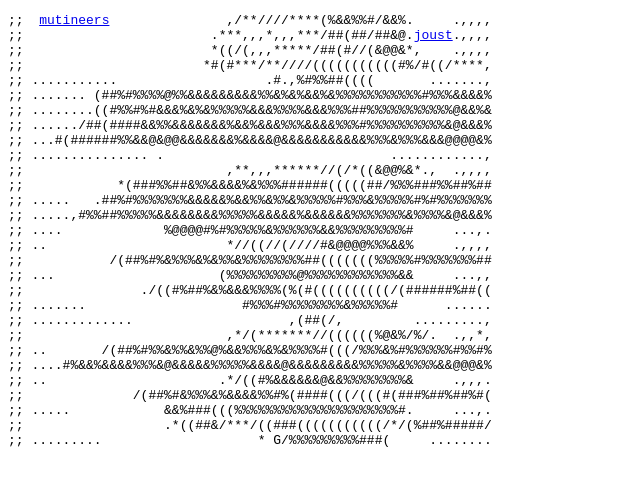
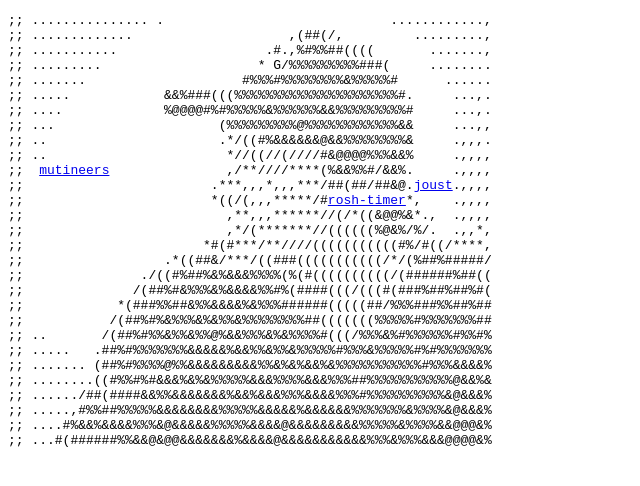
Before and after one commit to acarlson99/acarlson99.github.io, a plain HTML site: page index.html in a window 1280 px wide. Shown: the whole page, without its empty margins (0-640 px from the left). Drawn offline with Linux system fonts and the light colour scheme.

Commit message:
fix for chrome, move html files to /static, add rosh-timer

```diff
--- a/index.html
+++ b/index.html
@@ -89,7 +89,10 @@
     ws = Array(...words.entries()).map(w => [t[w[0] % t.length], ...w])
     ws.sort()
 
-    targetWords = ['mutineers', 'joust']
+    targetWords = ['mutineers', 'joust', 'rosh-timer']
+    paths = {
+      'rosh-timer': 'static/rosh.html'
+    }
 
     // splice word `W` into string `S` starting at position `I`
     spliceWord = (w, i, s, ln) => s.slice(0, i) + w + s.slice(i + ln)
@@ -104,14 +107,17 @@
       console.log(ws[i][2])
       console.log(ws[i])
     }
-    ws.sort((a, b) => (a[1] > b[1]))
+    ws = ws.sort((a, b) => (a[1] - b[1]))
     words = ws.map(l => l[2])
 
     var p = document.createElement("p")
     // console.log(words.join('<br>').replaceAll(' ', '&nbsp;'))
     let html = words.join('<br>').replaceAll(' ', '&nbsp;')
     for (let target of targetWords) {
-      html = spliceWord('<a href="' + target + '">' + target + '</a>', html.indexOf(target), html, target.length)
+      if (paths[target] == undefined) {
+        paths[target] = target
+      }
+      html = spliceWord('<a href="' + paths[target] + '">' + target + '</a>', html.indexOf(target), html, target.length)
     }
     p.innerHTML = html;
     document.getElementById("code").appendChild(p)
```
Also changed, not shown: static/dyalog-voc.html (renamed from dyalog-voc.html), static/enum.html (renamed from enum.html), static/radix.html (renamed from radix.html).
